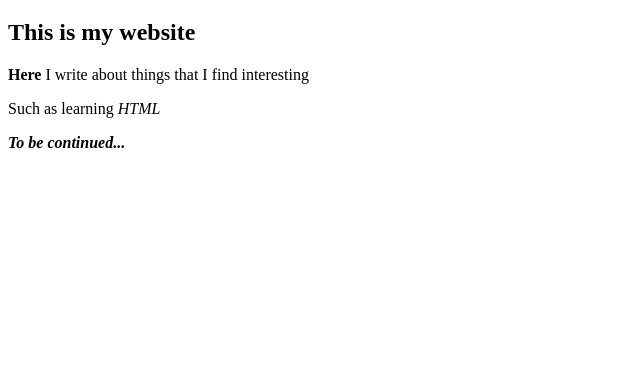
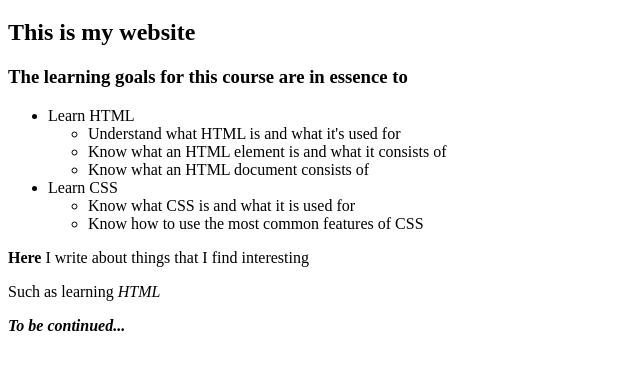
Before and after one commit to Adenein/lapio-website, a plain HTML site: page index.html in a window 1280 px wide. Shown: the part 61-430 px from the top of the page, without its empty margins (0-640 px from the left). Drawn offline with Linux system fonts and the light colour scheme.

Commit message:
part 3, add exercise 4

```diff
--- a/index.html
+++ b/index.html
@@ -11,6 +11,22 @@
   <!--Do the exercises here-->
   <h1>Hello</h1>
   <h2>This is my website</h2>
+  <h3>The learning goals for this course are in essence to</h3>
+  <p>
+    <ul>
+      <li>Learn HTML</li>
+      <ul>
+        <li>Understand what HTML is and what it's used for</li>
+        <li>Know what an HTML element is and what it consists of</li>
+        <li>Know what an HTML document consists of</li>
+      </ul>
+      <li>Learn CSS</li>
+      <ul>
+        <li>Know what CSS is and what it is used for</li>
+        <li>Know how to use the most common features of CSS</li>
+      </ul>
+    </ul>
+  </p>
   <p><strong>Here</strong> I write about things that I find interesting</p>
   <p>Such as learning <em>HTML</em></p>
   <p><em><strong>To be continued...</strong></em></p>
```
